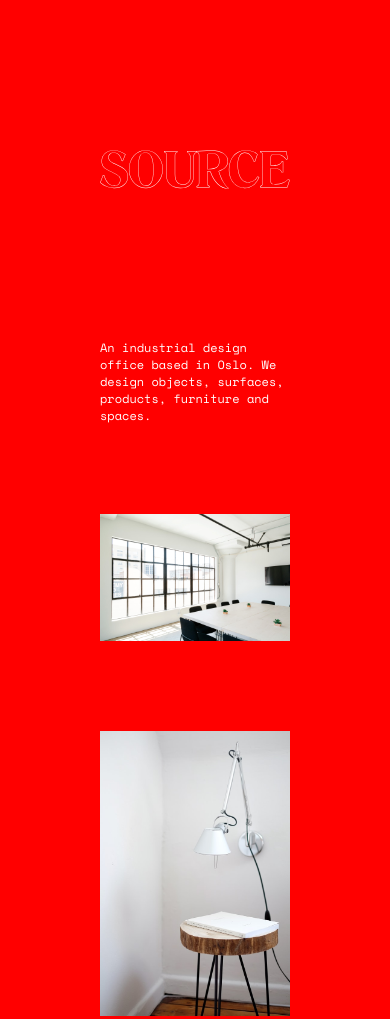
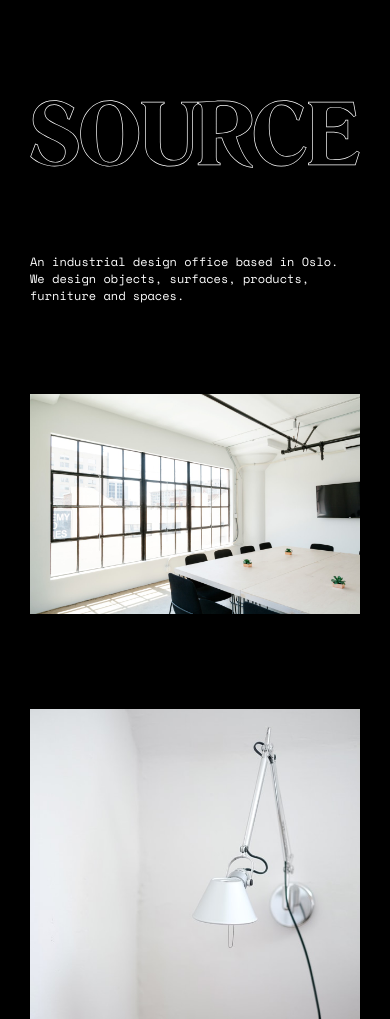
Before and after one commit to haroldao/Dark-Minimalist-Website, a website: page index.html in a window 390 px wide. Shown: the top 1019 px of the page. Drawn offline with nearby package versions, Linux system fonts and the light colour scheme.

Commit message:
Responsive Done

```diff
--- a/index.html
+++ b/index.html
@@ -57,13 +57,13 @@
     <footer>
       <p>
         Contact: <br />
-        <a href="...">hello@source.nu</a>
+        <a href="maito:hello@hello.com">hello@source.nu</a>
       </p>
 
       <p>
-        <a href="...">Twitter &#8599;&#xFE0E; </a>
-        <a href="...">Facebook &#8599;&#xFE0E;</a>
-        <a href="...">Instagram &#8599;&#xFE0E;</a>
+        <a href="twitter.com">Twitter &#8599;&#xFE0E; </a>
+        <a href="facebook.com">Facebook &#8599;&#xFE0E;</a>
+        <a href="instagram.com">Instagram &#8599;&#xFE0E;</a>
       </p>
     </footer>
   </body>
--- a/responsive.css
+++ /dev/null
@@ -1,24 +0,0 @@
-:root {
-  --fontBodyMobile: 12px;
-
-  --lhMobile: 1.5;
-
-  --white: #ffffff;
-  --black: #000000;
-  --charcoal: #1a1a1a;
-  --headingMobile: 12px;
-
-  --widthPageMobilePaddingLR: 30px;
-}
-
-@media only screen and (max-width: 700px) {
-  body {
-    background-color: red !important;
-    padding: 0 var(--widthPageMobilePaddingLR) 0 var(--widthPageMobilePaddingLR);
-    font-size: var(--fontBodyMobile);
-  }
-
-  img {
-    width: 100%;
-  }
-}
--- a/style.css
+++ b/style.css
@@ -1,5 +1,4 @@
 @import "/font.css";
-@import "/responsive.css";
 
 :root {
   --fontBody: 14px;
@@ -33,7 +32,7 @@ body {
   line-height: --lh;
   color: var(--white);
   max-width: var(--widthPage);
-  padding: 150px var(--widthPagePaddingLR) 0 var(--widthPagePaddingLR);
+  padding: 150px var(--widthPagePaddingLR) 150px var(--widthPagePaddingLR);
 }
 
 a {
@@ -121,13 +120,31 @@ footer {
   max-width: 1100px;
   background-color: var(--charcoal);
   padding: 20px;
-  margin-bottom: 160px;
 }
 
 footer p:nth-child(1) {
   margin-bottom: 45px;
 }
 
-footer a:hover {
+footer a {
   color: #6a6a6a;
 }
+
+footer a:hover {
+  color: var(--white);
+}
+@media (max-width: 700px) {
+  body {
+    /* background-color: red; */
+    padding: 100px var(--widthPageMobilePaddingLR) 100px
+      var(--widthPageMobilePaddingLR);
+    font-size: var(--fontBodyMobile);
+  }
+  header {
+    margin-bottom: 80px;
+  }
+
+  img {
+    margin-bottom: 5px !important;
+  }
+}
```
